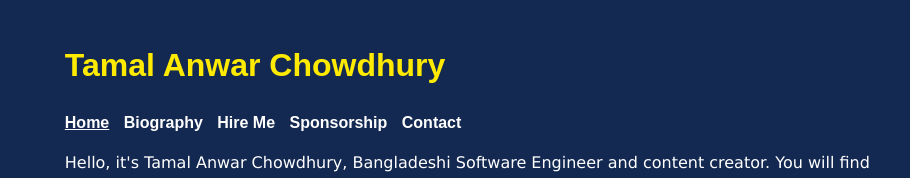
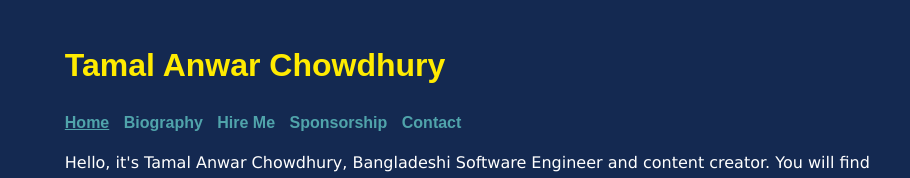
Before and after one commit to tamalchowdhury/astroresume, an Astro site: page / in a window 1280 px wide. Shown: the top 178 px of the page, without its empty margins (168-1078 px from the left). Built offline with nearby package versions, Linux system fonts and the light colour scheme; Astro itself is replaced by a stand-in of ours; a web font is replaced by a local one.

Commit message:
Updates link color for contrast

```diff
--- a/src/styles/global.css
+++ b/src/styles/global.css
@@ -23,6 +23,7 @@
 }
 
 .site_title a {
+	color: var(--yellow);
 	text-decoration: none;
 }
 
@@ -33,7 +34,7 @@
 }
 
 .menu a {
-	color: white;
+	color: var(--shade);
 	/* text-shadow:
 	3px 3px 0 #000,
 	-1px -1px 0 #000,
@@ -79,8 +80,8 @@
 }
 
 .heading nav a:hover {
-	background: var(--yellow);
-	color: #333;
+	background: var(--shade);
+	color: #fff;
 	text-decoration: none;
 }
 
@@ -149,7 +150,7 @@ b {
 	font-family:  Arial, Helvetica, sans-serif;
 }
 a {
-	color: var(--yellow);
+	color: var(--shade);
 }
 nav a {
 	margin-right: 10px;
```
